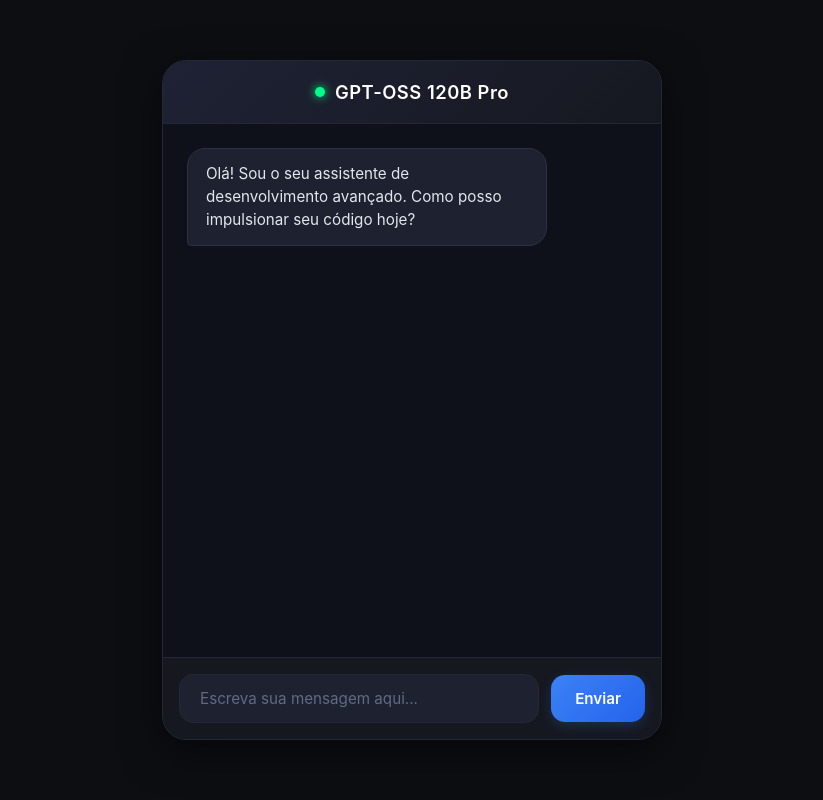
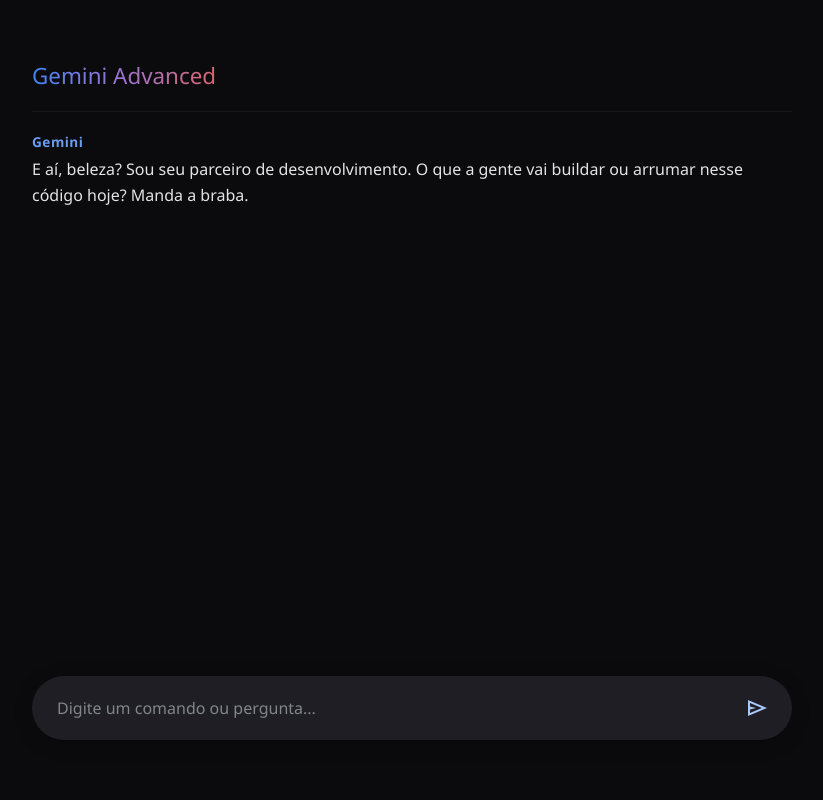
Before and after one commit to Salgado-Dev/Teste, a Flask app: page / in a window 1280 px wide. Shown: the whole page, without its empty margins (228-1051 px from the left). Run offline with Flask 3, Linux system fonts and the light colour scheme.

Commit message:
Update index.html

```diff
--- a/templates/index.html
+++ b/templates/index.html
@@ -3,66 +3,85 @@
 <head>
     <meta charset="UTF-8">
     <meta name="viewport" content="width=device-width, initial-scale=1.0">
-    <title>AI Chat Pro | GPT-OSS</title>
+    <title>Gemini</title>
     <style>
-        /* Estilos Globais e Reset */
-        * { box-sizing: border-box; margin: 0; padding: 0; font-family: -apple-system, BlinkMacSystemFont, "Segoe UI", Roboto, Helvetica, Arial, sans-serif; }
-        body { background-color: #0d0e12; display: flex; justify-content: center; align-items: center; height: 100vh; color: #e3e6ed; }
+        /* Reset e Estilos de Base (Padrão Google) */
+        * { box-sizing: border-box; margin: 0; padding: 0; font-family: "Google Sans", "Segoe UI", Roboto, Helvetica, Arial, sans-serif; }
+        body { background-color: #0b0b0d; display: flex; justify-content: center; align-items: center; height: 100vh; color: #e3e3e3; overflow: hidden; }
 
-        /* Container Principal do Chat */
-        .chat-container { width: 100%; max-width: 500px; height: 85vh; background: #161820; border-radius: 24px; box-shadow: 0 12px 40px rgba(0, 0, 0, 0.5); display: flex; flex-direction: column; overflow: hidden; border: 1px solid #242736; margin: 10px; }
+        /* Container Principal do Gemini */
+        .chat-container { width: 100%; max-width: 800px; height: 90vh; background: #0b0b0d; display: flex; flex-direction: column; position: relative; padding: 0 20px; }
 
-        /* Cabeçalho Premium */
-        .chat-header { background: linear-gradient(135deg, #1f2235 0%, #161820 100%); padding: 20px; text-align: center; border-bottom: 1px solid #242736; display: flex; align-items: center; justify-content: center; gap: 10px; }
-        .chat-header .status-icon { width: 10px; height: 10px; background-color: #00ff88; border-radius: 50%; box-shadow: 0 0 10px #00ff88; }
-        .chat-header h2 { font-size: 1.15rem; font-weight: 600; letter-spacing: 0.5px; color: #ffffff; }
+        /* Cabeçalho Minimalista com Efeito Gemini */
+        .chat-header { padding: 20px 0; display: flex; align-items: center; gap: 12px; border-bottom: 1px solid rgba(255,255,255,0.05); }
+        .chat-header h2 { font-size: 1.4rem; font-weight: 500; background: linear-gradient(90deg, #4285f4, #9b72cb, #d96570); -webkit-background-clip: text; -webkit-text-fill-color: transparent; }
 
-        /* Caixa de Mensagens */
-        .chat-box { flex: 1; padding: 24px; overflow-y: auto; display: flex; flex-direction: column; gap: 16px; background-color: #0f111a; }
+        /* Área de Conversa */
+        .chat-box { flex: 1; padding: 20px 0 100px 0; overflow-y: auto; display: flex; flex-direction: column; gap: 32px; }
 
-        /* Customização da Barra de Rolagem */
+        /* Scrollbar Invisível Estilo Web Moderna */
         .chat-box::-webkit-scrollbar { width: 6px; }
         .chat-box::-webkit-scrollbar-track { background: transparent; }
-        .chat-box::-webkit-scrollbar-thumb { background: #242736; border-radius: 10px; }
+        .chat-box::-webkit-scrollbar-thumb { background: #282a2d; border-radius: 10px; }
 
-        /* Balões de Mensagem */
-        .msg { padding: 14px 18px; border-radius: 18px; max-width: 80%; font-size: 0.95rem; line-height: 1.5; word-wrap: break-word; transition: all 0.2s ease; animation: fadeIn 0.3s ease forwards; opacity: 0; transform: translateY(10px); }
-        @keyframes fadeIn { to { opacity: 1; transform: translateY(0); } }
+        /* Estrutura das Mensagens Sem Balões Pesados */
+        .message-row { display: flex; flex-direction: column; width: 100%; animation: fadeIn 0.4s ease forwards; }
+        @keyframes fadeIn { from { opacity: 0; transform: translateY(8px); } to { opacity: 1; transform: translateY(0); } }
 
-        /* Estilo da Mensagem do Usuário */
-        .user { background: linear-gradient(135deg, #3b82f6 0%, #1d4ed8 100%); color: #ffffff; align-self: flex-end; border-bottom-right-radius: 4px; box-shadow: 0 4px 15px rgba(29, 78, 216, 0.3); }
+        /* Identificadores de Quem Fala (Estilo Google) */
+        .sender-name { font-size: 0.85rem; font-weight: 600; margin-bottom: 6px; color: #c4c7c5; letter-spacing: 0.5px; }
+        .bot .sender-name { background: linear-gradient(90deg, #669df6, #b08ee0); -webkit-background-clip: text; -webkit-text-fill-color: transparent; }
 
-        /* Estilo da Mensagem do Bot */
-        .bot { background-color: #1e2230; color: #e3e6ed; align-self: flex-start; border-bottom-left-radius: 4px; border: 1px solid #2b3044; }
+        /* Conteúdo do Texto */
+        .msg-text { font-size: 1rem; line-height: 1.6; color: #e3e3e3; white-space: pre-wrap; max-width: 100%; }
 
-        /* Balão Especial de Carregamento ("Pensando") */
-        .thinking { font-style: italic; color: #8a92b2; background-color: rgba(30, 34, 48, 0.5); border: 1px dashed #3b4261; }
+        /* Customização da Mensagem do Usuário */
+        .user { align-items: flex-end; }
+        .user .msg-text { background-color: #1e1e24; padding: 12px 20px; border-radius: 20px; max-width: 85%; color: #e3e3e3; }
 
-        /* Área de Input Inferior */
-        .chat-input-area { display: flex; padding: 16px; background: #161820; border-top: 1px solid #242736; gap: 12px; align-items: center; }
-        .chat-input-area input { flex: 1; padding: 14px 20px; background: #1e2230; border: 1px solid #242736; border-radius: 14px; color: #ffffff; font-size: 0.95rem; outline: none; transition: border 0.2s ease, box-shadow: 0.2s ease; }
-        .chat-input-area input::placeholder { color: #626983; }
-        .chat-input-area input:focus { border-color: #3b82f6; box-shadow: 0 0 0 3px rgba(59, 130, 246, 0.15); background: #232736; }
+        /* Efeito de Carregamento Brilhante (Sparkle) */
+        .thinking .msg-text { color: #888888; font-style: normal; animation: pulse 1.5s infinite ease-in-out; background: linear-gradient(90deg, #4285f4, #9b72cb, #4285f4); -webkit-background-clip: text; -webkit-text-fill-color: transparent; background-size: 200% auto; }
+        @keyframes pulse { 0% { background-position: 0% center; opacity: 0.6; } 50% { background-position: 100% center; opacity: 1; } 100% { background-position: 0% center; opacity: 0.6; } }
 
-        /* Botão Enviar Minimalista */
-        .chat-input-area button { background: linear-gradient(135deg, #3b82f6 0%, #2563eb 100%); color: white; border: none; padding: 14px 24px; font-weight: 600; font-size: 0.95rem; border-radius: 14px; cursor: pointer; transition: all 0.2s ease; box-shadow: 0 4px 12px rgba(59, 130, 246, 0.2); }
-        .chat-input-area button:hover { background: linear-gradient(135deg, #2563eb 0%, #1d4ed8 100%); transform: translateY(-1px); box-shadow: 0 6px 16px rgba(59, 130, 246, 0.3); }
-        .chat-input-area button:active { transform: translateY(1px); }
+        /* Barra de Input Flutuante Arredondada (Fundo Fixo Embaixo) */
+        .input-wrapper { position: absolute; bottom: 20px; left: 20px; right: 20px; background: #0b0b0d; padding-top: 10px; }
+        .chat-input-area { display: flex; background: #1e1e24; border-radius: 32px; padding: 6px 12px 6px 24px; align-items: center; border: 1px solid transparent; transition: all 0.3s ease; box-shadow: 0 4px 20px rgba(0,0,0,0.2); }
+
+        /* Borda Colorida Dinâmica ao Clicar (Efeito Gemini Active) */
+        .chat-input-area:focus-within { background: #131314; border-color: #4285f4; box-shadow: 0 0 0 1px #4285f4, 0 12px 30px rgba(0,0,0,0.4); }
+
+        .chat-input-area input { flex: 1; padding: 14px 0; background: transparent; border: none; color: #f2f2f2; font-size: 1rem; outline: none; }
+        .chat-input-area input::placeholder { color: #80868b; }
+
+        /* Botão Enviar Circular Ícone */
+        .chat-input-area button { background: transparent; color: #a8c7fa; border: none; width: 44px; height: 44px; border-radius: 50%; cursor: pointer; display: flex; align-items: center; justify-content: center; transition: background 0.2s; }
+        .chat-input-area button:hover { background: rgba(168, 199, 250, 0.1); color: #c4dedb; }
+        .chat-input-area button svg { width: 24px; height: 24px; fill: currentColor; }
     </style>
 </head>
 <body>
 
 <div class="chat-container">
     <div class="chat-header">
-        <div class="status-icon"></div>
-        <h2>GPT-OSS 120B Pro</h2>
+        <h2>Gemini Advanced</h2>
     </div>
+
     <div class="chat-box" id="chatBox">
-        <div class="msg bot" style="opacity: 1; transform: none;">Olá! Sou o seu assistente de desenvolvimento avançado. Como posso impulsionar seu código hoje?</div>
+        <!-- Mensagem Inicial Estilo Google -->
+        <div class="message-row bot">
+            <div class="sender-name">Gemini</div>
+            <div class="msg-text">E aí, beleza? Sou seu parceiro de desenvolvimento. O que a gente vai buildar ou arrumar nesse código hoje? Manda a braba.</div>
+        </div>
     </div>
-    <div class="chat-input-area">
-        <input type="text" id="userInput" placeholder="Escreva sua mensagem aqui..." onkeypress="verificarEnter(event)">
-        <button onclick="enviarMensagem()">Enviar</button>
+
+    <div class="input-wrapper">
+        <div class="chat-input-area">
+            <input type="text" id="userInput" placeholder="Digite um comando ou pergunta..." onkeypress="verificarEnter(event)">
+            <button onclick="enviarMensagem()" title="Enviar mensagem">
+                <!-- Ícone de seta minimalista do Material Design -->
+                <svg viewBox="0 -960 960 960"><path d="M120-160v-640l760 320-760 320Zm80-120 474-200-474-200v140l240 60-240 60v140Zm0 0v-400 400Z"/></svg>
+            </button>
+        </div>
     </div>
 </div>
 
@@ -75,8 +94,8 @@
         input.value = '';
         adicionarMensagemNaTela(mensagem, 'user');
 
-        // Cria o balão elegante de "Pensando"
-        const botMsgDiv = adicionarMensagemNaTela('Processando resposta...', 'bot');
+        // Cria o efeito de texto brilhante dinâmico simulando o processamento do Gemini
+        const botMsgDiv = adicionarMensagemNaTela('Analisando contexto...', 'bot');
         botMsgDiv.classList.add('thinking');
 
         try {
@@ -87,31 +106,46 @@
             });
 
             const dados = await response.json();
-
-            // Remove a classe de carregamento e exibe o resultado final
             botMsgDiv.classList.remove('thinking');
 
             if (response.ok) {
-                botMsgDiv.innerText = dados.resposta;
+                // Atualiza o container interno mantendo a formatação limpa do Gemini
+                botMsgDiv.querySelector('.msg-text').innerText = dados.resposta;
             } else {
-                botMsgDiv.style.color = "#ff4a4a";
-                botMsgDiv.innerText = "Erro interno: " + dados.erro;
+                botMsgDiv.querySelector('.msg-text').style.color = "#ececec";
+                botMsgDiv.querySelector('.msg-text').innerText = "Putz, deu algum erro interno aqui: " + dados.erro;
             }
         } catch (erro) {
             botMsgDiv.classList.remove('thinking');
-            botMsgDiv.style.color = "#ff4a4a";
-            botMsgDiv.innerText = "Falha de rede ao conectar com o servidor.";
+            botMsgDiv.querySelector('.msg-text').style.color = "#da6570";
+            botMsgDiv.querySelector('.msg-text').innerText = "Ih, deu ruim na rede. Não consegui conectar com o servidor.";
         }
     }
 
     function adicionarMensagemNaTela(texto, remetente) {
         const chatBox = document.getElementById('chatBox');
-        const msgDiv = document.createElement('div');
-        msgDiv.className = `msg ${remetente}`;
-        msgDiv.innerText = texto;
-        chatBox.appendChild(msgDiv);
+
+        // Estrutura de linhas fluidas igual à do app oficial
+        const rowDiv = document.createElement('div');
+        rowDiv.className = `message-row ${remetente}`;
+
+        const nameDiv = document.createElement('div');
+        nameDiv.className = 'sender-name';
+        nameDiv.innerText = remetente === 'user' ? 'Você' : 'Gemini';
+
+        const textDiv = document.createElement('div');
+        textDiv.className = 'msg-text';
+        textDiv.innerText = texto;
+
+        // No Gemini oficial, o nome do usuário não aparece sobre o balão, apenas o texto encapsulado
+        if (remetente === 'bot') {
+            rowDiv.appendChild(nameDiv);
+        }
+        rowDiv.appendChild(textDiv);
+
+        chatBox.appendChild(rowDiv);
         chatBox.scrollTop = chatBox.scrollHeight;
-        return msgDiv;
+        return rowDiv;
     }
 
     function verificarEnter(event) {
```
